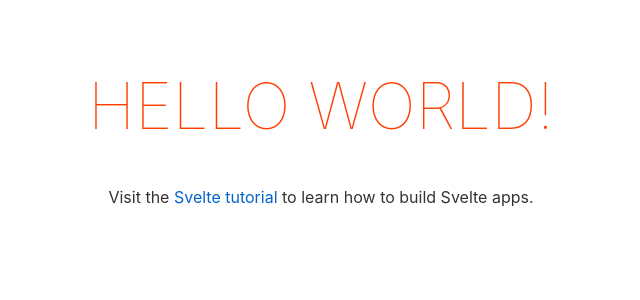
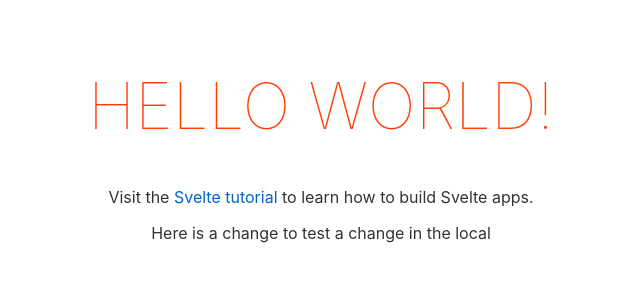
Before and after one commit to Wozberry12/NurseryOnline, a Svelte app: page / in a window 1280 px wide. Shown: the top 300 px of the page, without its empty margins (319-959 px from the left). Built offline with nearby package versions, Linux system fonts and the light colour scheme.

Commit message:
save Test on 04/06

```diff
--- a/src/App.svelte
+++ b/src/App.svelte
@@ -4,6 +4,7 @@
 <main>
 	<h1>Hello {name}!</h1>
 	<p>Visit the <a href="https://svelte.dev/tutorial">Svelte tutorial</a> to learn how to build Svelte apps.</p>
+	<p>Here is a change to test a change in the local </p>
 </main>
 
 
```
